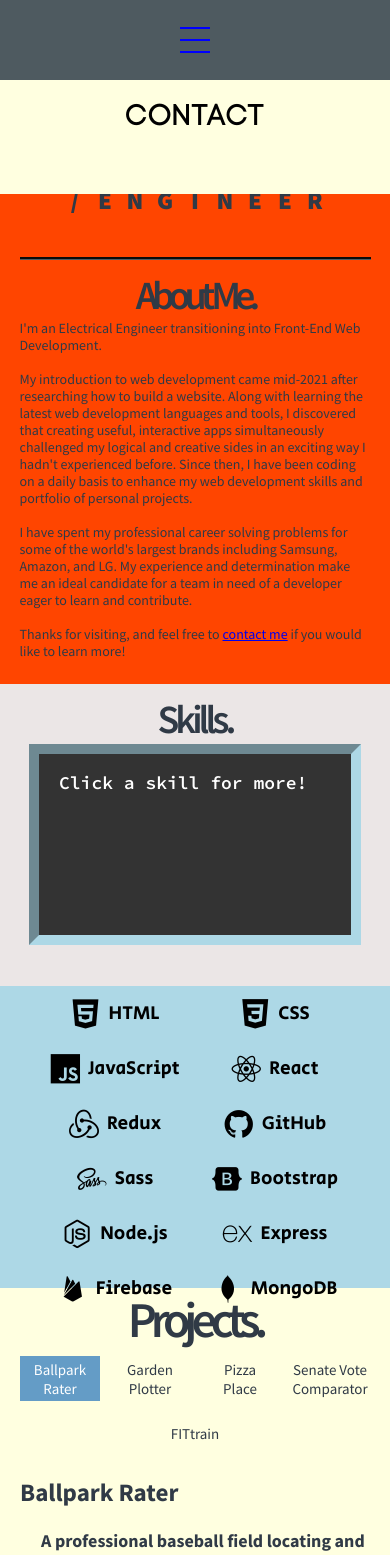
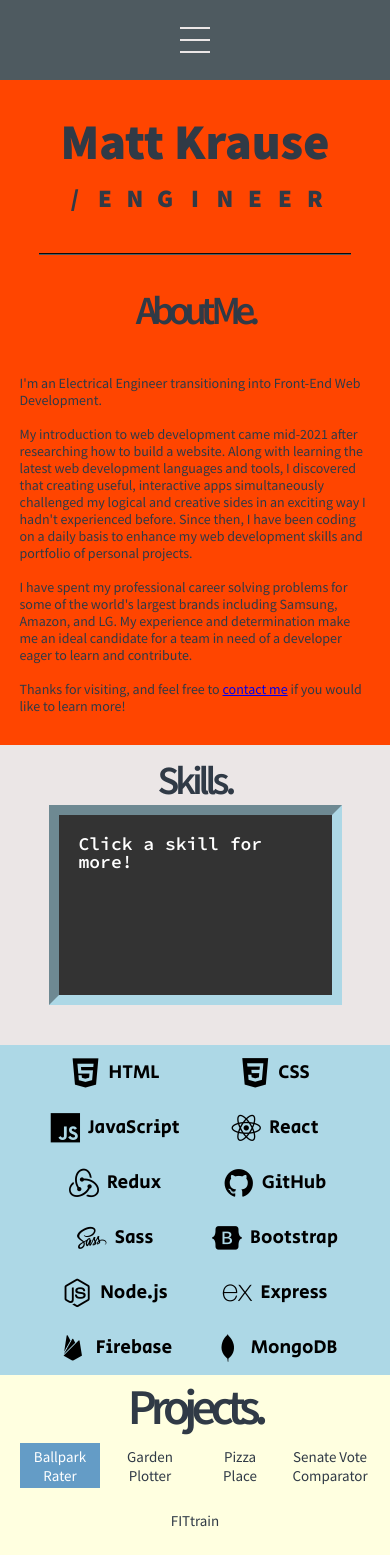
Before and after one commit to krause-matt/mattkrause-portfolio, a React (Create React App) app: page / in a window 390 px wide. Shown: the top 1555 px of the page. Built offline with nearby package versions, Linux system fonts and the light colour scheme.

Commit message:
Making site responsive to changes in vertical screen height

```diff
--- a/src/app.scss
+++ b/src/app.scss
@@ -5,12 +5,6 @@
   top: calc(#{$navbar-height});
 
   > * {
-    height: $component-height;
-
-    @include screen-small {
-      height: auto;
-    }
+    height: auto;
   }
-
-
 }
--- a/src/components/Skills.jsx
+++ b/src/components/Skills.jsx
@@ -50,7 +50,7 @@ export default function Skills() {
     link: {
       express: "#skills",
       firebase: "#skills",
-      github: "#skills",
+      github: "https://github.com/krause-matt",
       mongodb: "#skills",
       redux: "#skills",
     },
@@ -183,7 +183,7 @@ export default function Skills() {
         <div className="terminal">
           <p>{skillDetails}</p>
 
-          <a href={skillLink} className="skill-link">
+          <a href={skillLink} className="skill-link" target="_blank">
             {skillLink ? (
               <FontAwesomeIcon
                 className="finger"
--- a/src/components/about.scss
+++ b/src/components/about.scss
@@ -6,7 +6,9 @@
 
   .container {
     //position: absolute;
-    height: 100%;
+    // height: 100%;
+    height: auto;
+    min-height: 60rem;
     width: 100%;
     display: flex;
     align-items: center;
@@ -25,12 +27,14 @@
       align-items: center;
       justify-content: center;
       border-right: 0.5rem groove $black-coral;
+      padding: 10rem 0;
 
       @include screen-medium {
-        width: 90%;
+        width: 80%;
         border-right: none;
-        border-bottom: 0.3rem groove $black-coral;
+        border-bottom: 0.2rem groove $black-coral;
         flex: 3;
+        padding: 3rem 1rem;
       }
       @include screen-small {
         flex: 2;
@@ -196,7 +200,7 @@
       @include screen-medium {
         flex: 7;
         justify-content: flex-start;
-        margin-top: 1rem;
+        margin-top: 3rem;
       }
       @include screen-small {
         flex: 8;
@@ -206,6 +210,7 @@
         font-size: 7rem;
         font-weight: 600;
         letter-spacing: -0.8rem;
+        margin-bottom: 2rem;
 
         @include screen-xlarge {
           font-size: 6rem;
@@ -222,6 +227,7 @@
       .about-description {
         width: 75%;
         font-size: 1.5rem;
+        margin-bottom: 3rem;
 
         @include screen-xlarge {
           font-size: 1.4rem;
@@ -232,10 +238,11 @@
         @include screen-medium {
           width: 90%;
           line-height: 1.7rem;
+          margin-top: 2rem;
         }
         @include screen-small {
           line-height: 1.2rem;
-          margin: 2rem 1rem;
+          margin: 2rem 1rem 4rem 1rem;
         }
       }
     }
--- a/src/components/navbar.scss
+++ b/src/components/navbar.scss
@@ -41,7 +41,7 @@
         height: 0.2rem;
         width: 3rem;
         margin-bottom: 1rem;
-        background-color: blue;
+        background-color: $platinum;
       }
     }
 
@@ -98,8 +98,8 @@
     position: absolute;
     width: 100%;
     background-color: lightyellow;
-    transform: translateY(-65rem);
-    transition: all ease-out 1s;
+    transform: translateY(-100rem);
+    transition: all ease-out 0.5s;
     height: $dropdown-height;
     z-index: 1;
 
@@ -125,7 +125,7 @@
     transform: translateY(0);
     background-color: lightyellow;
     height: $dropdown-height;
-    transition: all ease-out 1s;
+    transition: all ease-out 0.5s;
     z-index: 1;
 
     .dropdown-links {
--- a/src/components/projects.scss
+++ b/src/components/projects.scss
@@ -123,10 +123,12 @@
 
         @include screen-sixhundred {
           transform: translateY(-3rem);
+          margin-top: 5rem;
         }
 
         @include screen-small {
           transform: none;
+          margin: 0;
         }
 
         .projects {
@@ -294,7 +296,7 @@
 
           @include screen-sixhundred {
             font-size: 1.8rem;
-            padding: 2.1rem;
+            padding: 1rem 2rem 1rem 0;
           }
 
           @include screen-small {
@@ -327,7 +329,8 @@
 
           @include screen-sixhundred {
             margin-top: -5rem;
-            padding-left: 2rem;
+            margin-bottom: 4rem;
+            // padding-left: 2rem;
             justify-content: flex-start;
           }
 
--- a/src/components/skills.scss
+++ b/src/components/skills.scss
@@ -10,7 +10,9 @@
   }
 
     .icons {
-      height: 100%;
+      // height: 100%;
+      height: auto;
+      min-height: 60rem;
       width: 65%;
       background-color: lightblue;
       display: flex;
@@ -24,6 +26,7 @@
       @include screen-medium {
         width: 100%;
         height: 50%;
+        min-height: 30rem;
       }
 
       @include screen-small {
@@ -137,7 +140,9 @@
     }
 
   .details {
-    height: 100%;
+    // height: 100%;
+    height: auto;
+    min-height: 60rem;
     width: 35%;
     display: flex;
     flex-direction: column;
@@ -151,6 +156,11 @@
     @include screen-medium {
       width: 100%;
       height: 50%;
+      min-height: 30rem;
+    }
+
+    @include screen-small {
+      min-height: auto;
     }
 
     .skills {
@@ -183,6 +193,11 @@
       background-color: rgb(51, 51, 51);
       padding: 1rem;
       outline: 1rem inset lightblue;
+
+      @include screen-medium {
+        width: 70%;
+        height: 18rem;
+      }
 
       @include screen-small {
         display: none;
--- a/src/global.scss
+++ b/src/global.scss
@@ -1,9 +1,20 @@
+$navbar-height: 8rem;
+$component-height: calc(100vh - 3 * #{$navbar-height});
+$dropdown-height: calc(100vh - #{$navbar-height});
+$mid-screen: calc(100vw / 2);
+
 $mammoth-width: 1370px;
 $xlarge-width: 1200px;
 $large-width: 1000px;
 $medium-width: 760px;
 $sixhundred: 600px;
 $small-width: 350px;
+
+@mixin screen-vertical {
+  @media (max-height: #{$medium-width}) {
+    @content;
+  }
+}
 
 @mixin screen-mammoth {
   @media (max-width: #{$mammoth-width}) {
@@ -121,10 +132,7 @@ $gradient-radial: radial-gradient(
   #ebe6e6ff
 );
 
-$navbar-height: 8rem;
-$component-height: calc(100vh - 3 * #{$navbar-height});
-$dropdown-height: calc(100vh - #{$navbar-height});
-$mid-screen: calc(100vw / 2);
+
 
 @font-face {
   font-family: "Circus";
```
